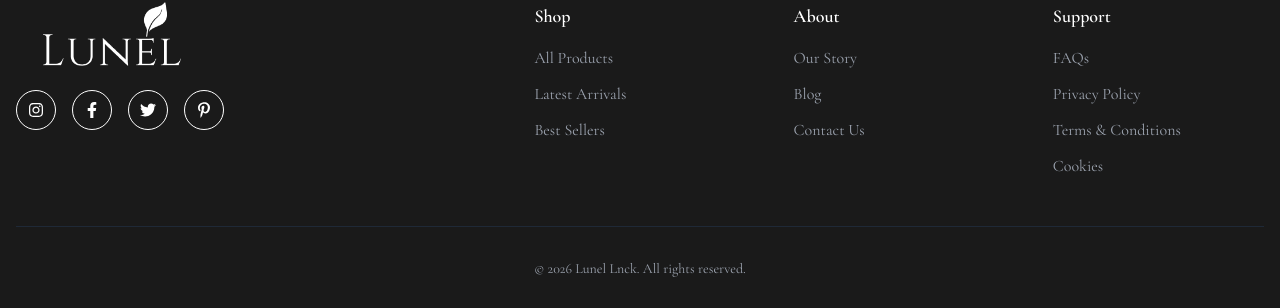
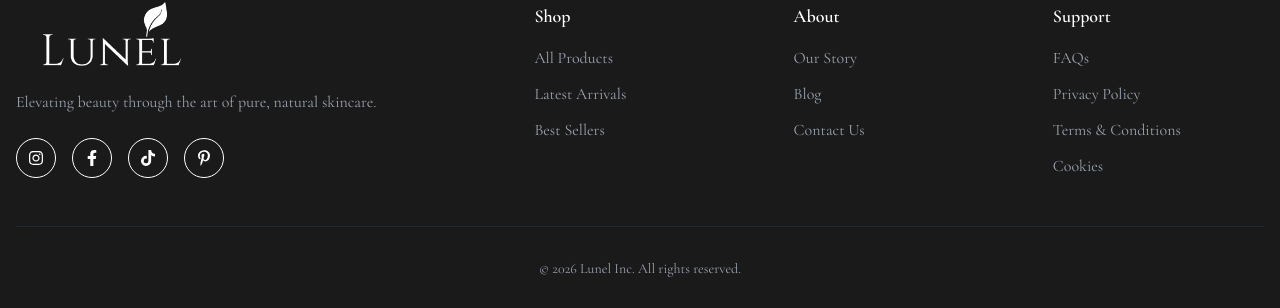
Before and after one commit to parvesmosarof35/beautyShop, a Next.js app: page / in a window 1280 px wide. Shown: the part 2430-2738 px from the top of the page. Built offline with nearby package versions, Linux system fonts and the light colour scheme; no server answers.

Commit message:
add tiktok and update name

```diff
--- a/app/components/Footer.tsx
+++ b/app/components/Footer.tsx
@@ -1,11 +1,12 @@
 import React from 'react';
 import Image from 'next/image';
 import Link from 'next/link';
-import { FaInstagram, FaFacebookF, FaTwitter, FaPinterestP } from 'react-icons/fa';
+import { FaInstagram, FaFacebookF, FaTwitter, FaPinterestP, FaTiktok } from 'react-icons/fa';
 const socialLinks = [
     { name: 'Instagram', href: '#', icon: <FaInstagram /> },
     { name: 'Facebook', href: '#', icon: <FaFacebookF /> },
-    { name: 'Twitter', href: '#', icon: <FaTwitter /> },
+    // { name: 'Twitter', href: '#', icon: <FaTwitter /> },
+    { name: 'TikTok', href: '#', icon: <FaTiktok /> },
     { name: 'Pinterest', href: '#', icon: <FaPinterestP /> },
 ];
 
@@ -59,9 +60,9 @@ const Footer = () => {
                             </div>
                             </Link>
                         </div>
-                        {/* <p className="text-gray-400 mb-6">
-                            Lunel Lnck
-                        </p> */}
+                        <p className="text-gray-400 mb-6">
+                            Elevating beauty through the art of pure, natural skincare.
+                        </p>
                         <div className="flex space-x-4">
                             {socialLinks.map((social) => (
                                 <a
@@ -96,7 +97,7 @@ const Footer = () => {
 
                 <div className="border-t border-gray-800 pt-8 flex flex-col md:flex-row justify-center items-center">
                     <p className="text-gray-400 text-sm mb-4 md:mb-0">
-                        © {new Date().getFullYear()} Lunel Lnck. All rights reserved.
+                        © {new Date().getFullYear()} Lunel Inc. All rights reserved.
                     </p>
                     <div className="flex space-x-6">
                         {/* <Link href="/privacy">
```
